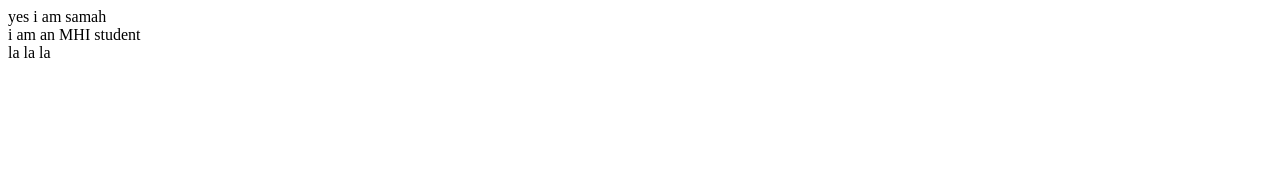
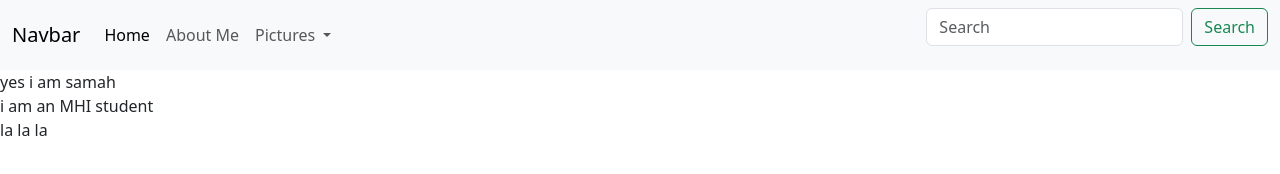
Before and after one commit to samahbhamani/-samah-github.io, a plain HTML site: page about.html in a window 1280 px wide. Drawn offline with nearby package versions, Linux system fonts and the light colour scheme.

Commit message:
Update about.html

```diff
--- a/about.html
+++ b/about.html
@@ -1,3 +1,39 @@
+<head>
+    <link href="https://cdn.jsdelivr.net/npm/bootstrap@5.3.3/dist/css/bootstrap.min.css" rel="stylesheet" integrity="sha384-QWTKZyjpPEjISv5WaRU9OFeRpok6YctnYmDr5pNlyT2bRjXh0JMhjY6hW+ALEwIH" crossorigin="anonymous">
+    <script src="https://cdn.jsdelivr.net/npm/bootstrap@5.3.3/dist/js/bootstrap.bundle.min.js" integrity="sha384-YvpcrYf0tY3lHB60NNkmXc5s9fDVZLESaAA55NDzOxhy9GkcIdslK1eN7N6jIeHz" crossorigin="anonymous"></script>
+</head>
+<body>
+    <nav class="navbar navbar-expand-lg bg-body-tertiary">
+        <div class="container-fluid">
+          <a class="navbar-brand" href="#">Navbar</a>
+          <button class="navbar-toggler" type="button" data-bs-toggle="collapse" data-bs-target="#navbarSupportedContent" aria-controls="navbarSupportedContent" aria-expanded="false" aria-label="Toggle navigation">
+            <span class="navbar-toggler-icon"></span>
+          </button>
+          <div class="collapse navbar-collapse" id="navbarSupportedContent">
+            <ul class="navbar-nav me-auto mb-2 mb-lg-0">
+              <li class="nav-item">
+                <a class="nav-link active" aria-current="page" href="index.html">Home</a>
+              </li>
+              <li class="nav-item">
+                <a class="nav-link" href="about.html">About Me</a>
+              </li>
+              <li class="nav-item dropdown">
+                <a class="nav-link dropdown-toggle" href="#" role="button" data-bs-toggle="dropdown" aria-expanded="false">
+                  Pictures
+                </a>
+                <ul class="dropdown-menu">
+                  <li><a class="dropdown-item" href="cat.html">Cats</a></li>
+                  <li><a class="dropdown-item" href="dog.html">Dogs</a></li>
+                </ul>
+            </ul>
+            <form class="d-flex" role="search">
+              <input class="form-control me-2" type="search" placeholder="Search" aria-label="Search">
+              <button class="btn btn-outline-success" type="submit">Search</button>
+            </form>
+          </div>
+        </div>
+      </nav>
+</body>
 <p>
     yes i am samah <br/>
     i am an MHI student <br/>
```
